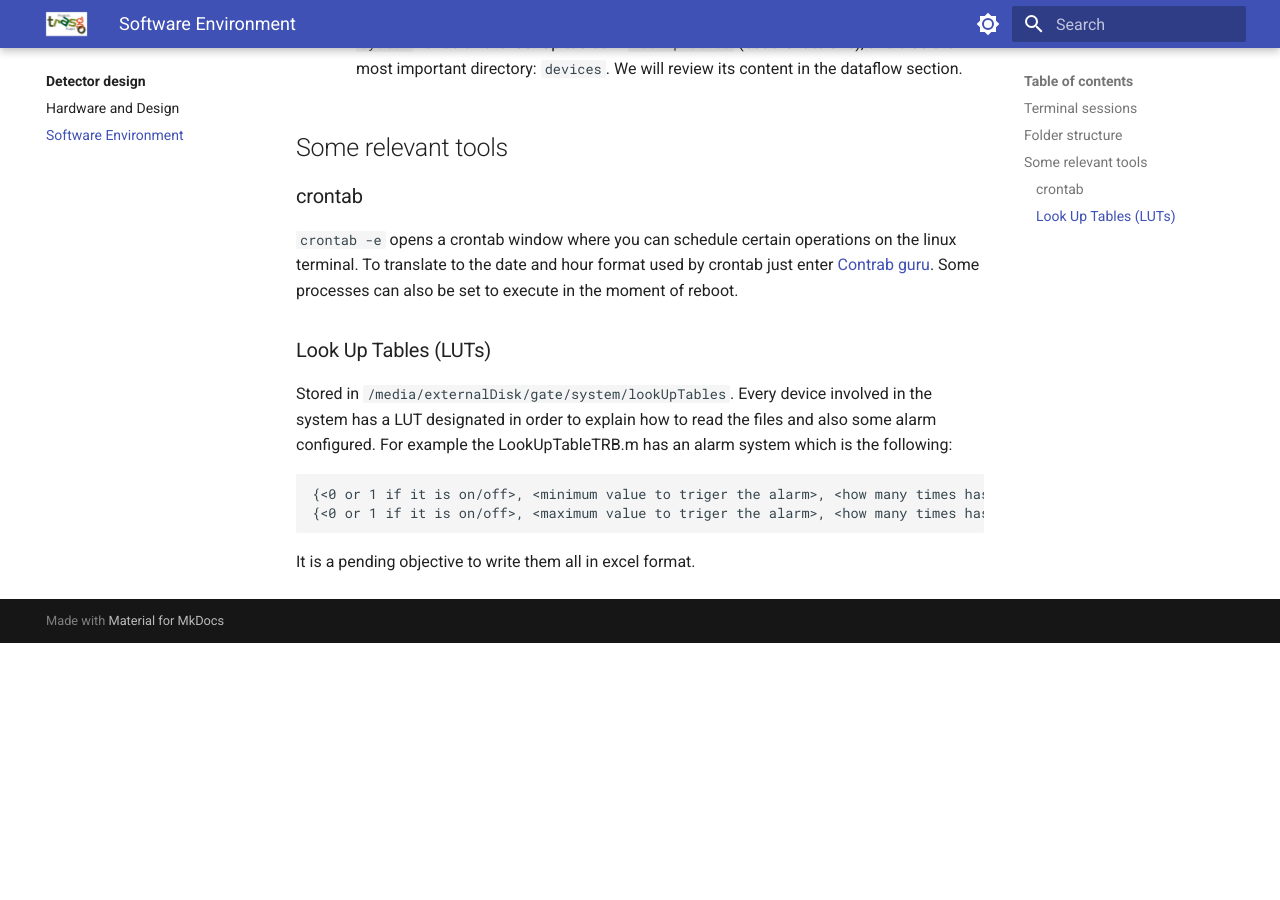
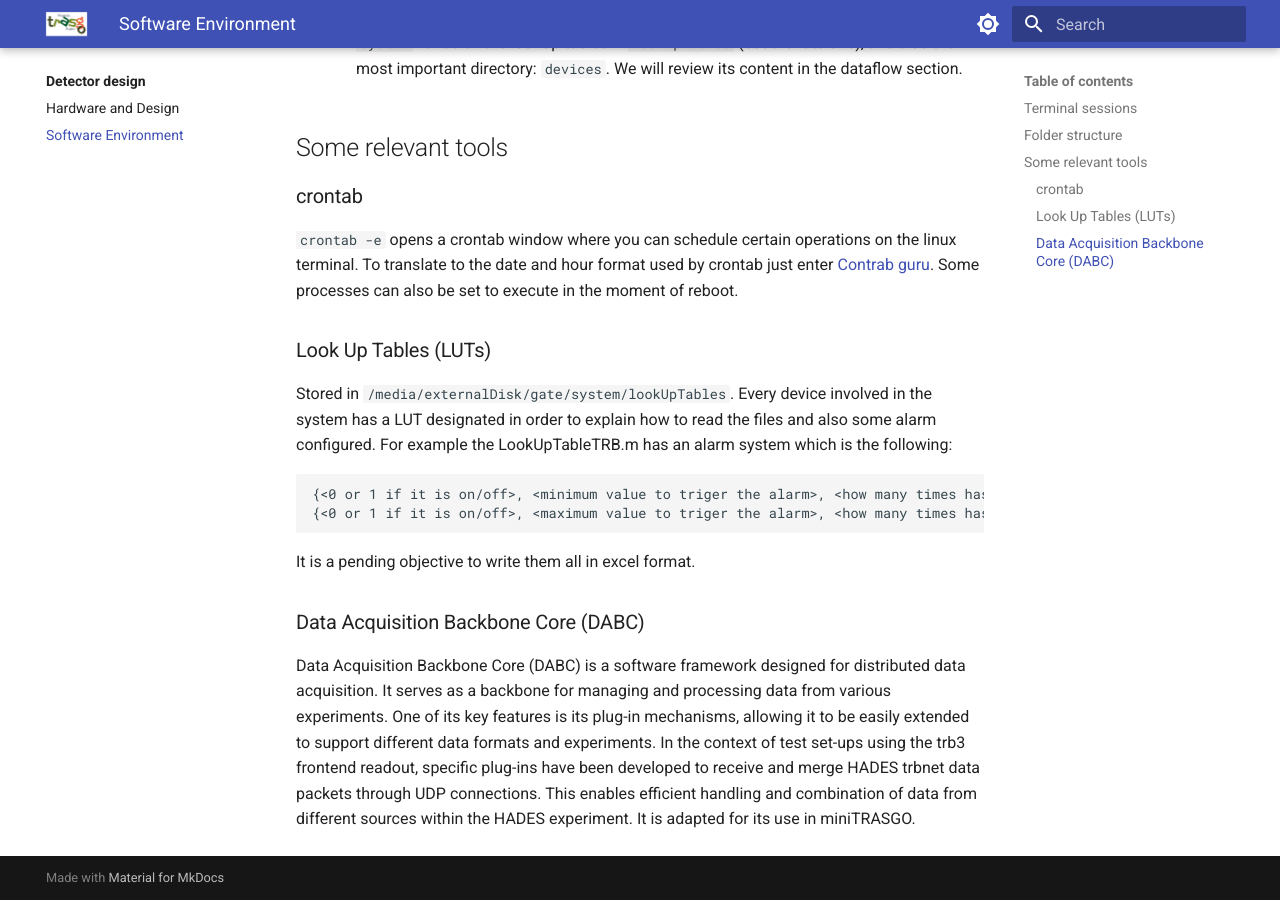
Before and after one commit to cayesoneira/miniTRASGO-documentation, an MkDocs documentation site: the page built from docs/design/environment.md, in a window 1280 px wide and 900 px high, scrolled down 1144 px. Built offline with MkDocs 1.6.1 and Material for MkDocs 9.7.7, drawn with Linux system fonts in a browser that asks for light colours; before the commit the page ends 1787 px from its top, so only the background shows below that.

Commit message:
Update environment.md

```diff
--- a/docs/design/environment.md
+++ b/docs/design/environment.md
@@ -38,3 +38,6 @@
     {<0 or 1 if it is on/off>, <minimum value to triger the alarm>, <how many times has to occur to trigger the alarm>}
     {<0 or 1 if it is on/off>, <maximum value to triger the alarm>, <how many times has to occur to trigger the alarm>}
 It is a pending objective to write them all in excel format.
+
+### Data Acquisition Backbone Core (DABC)
+Data Acquisition Backbone Core (DABC) is a software framework designed for distributed data acquisition. It serves as a backbone for managing and processing data from various experiments. One of its key features is its plug-in mechanisms, allowing it to be easily extended to support different data formats and experiments. In the context of test set-ups using the trb3 frontend readout, specific plug-ins have been developed to receive and merge HADES trbnet data packets through UDP connections. This enables efficient handling and combination of data from different sources within the HADES experiment. It is adapted for its use in miniTRASGO.
```
